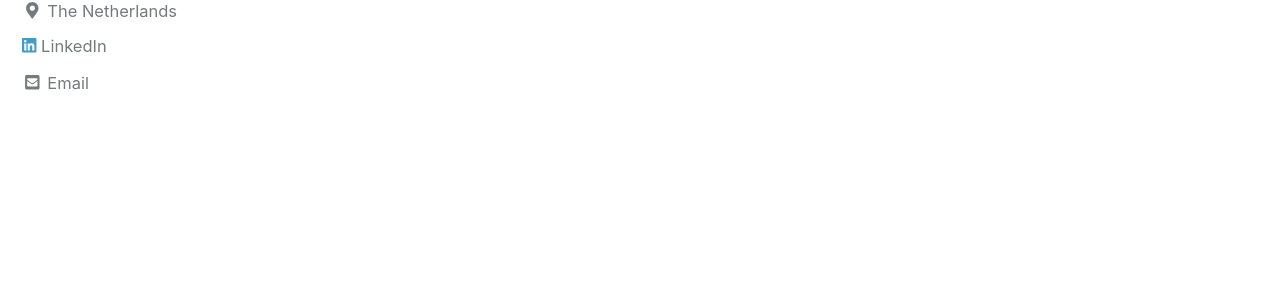
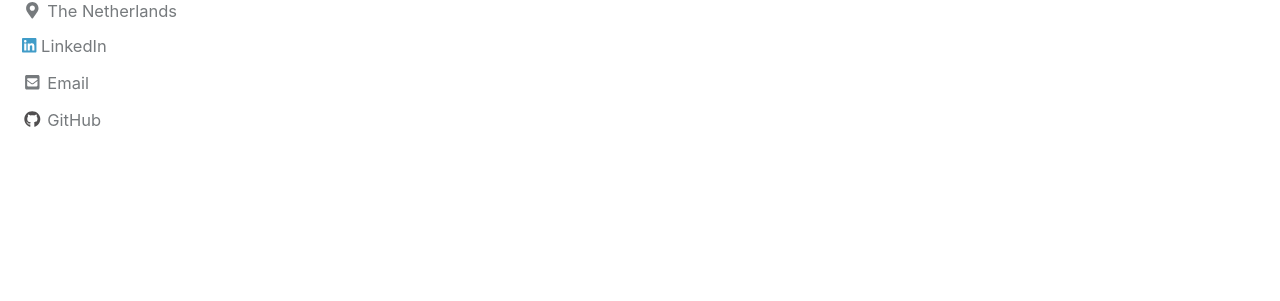
Before and after one commit to Magiduck/magiduck.github.io, a Jekyll site: the page built from index.html, in a window 1280 px wide and 900 px high, scrolled down 693 px. Shown: the part 149-450 px from the top of the window. Built offline with Jekyll 4.4.1, drawn with Linux system fonts in a browser that asks for light colours; cached includes are drawn as plain includes; nearby versions of some CDN libraries; the list of posts is cut into pages by our own code.

Commit message:
Added github in bio

```diff
--- a/_config.yml
+++ b/_config.yml
@@ -115,6 +115,9 @@ author:
     - label: "Email"
       icon: "fas fa-fw fa-envelope-square"
       url: mailto:tijsvanlieshout@gmail.com
+    - label: "GitHub"
+      icon: "fab fa-fw fa-github"
+      url: "https://github.com/Magiduck"
     - label: "Workplace"
       icon: "fas fa-flask"
       # url: "https://www.brounslab.org/"
@@ -128,9 +131,6 @@ author:
     - label: "Facebook"
       icon: "fab fa-fw fa-facebook-square"
       # url: "https://facebook.com/"
-    - label: "GitHub"
-      icon: "fab fa-fw fa-github"
-      # url: "https://github.com/"
     - label: "Instagram"
       icon: "fab fa-fw fa-instagram"
       # url: "https://instagram.com/"
```
